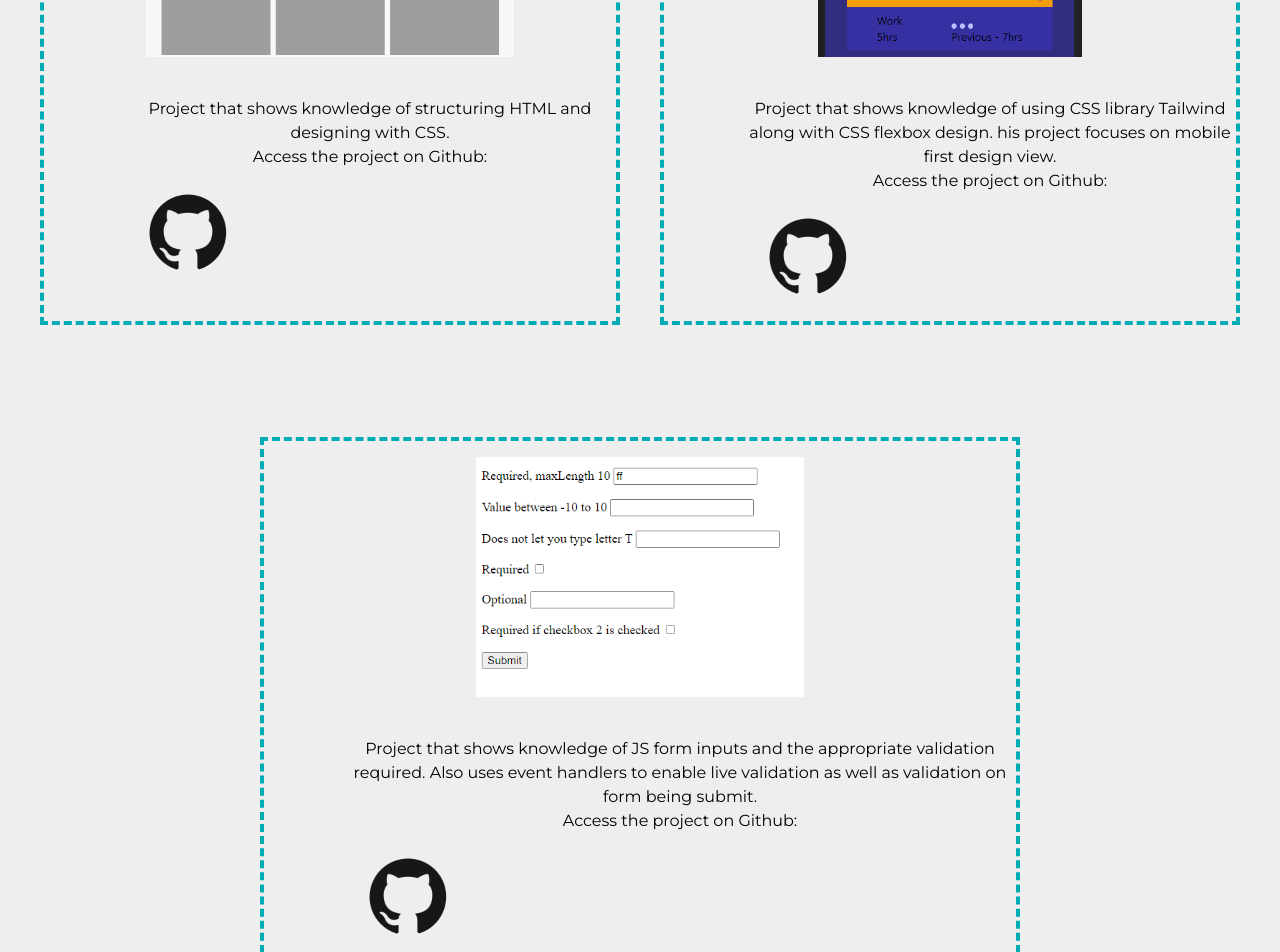
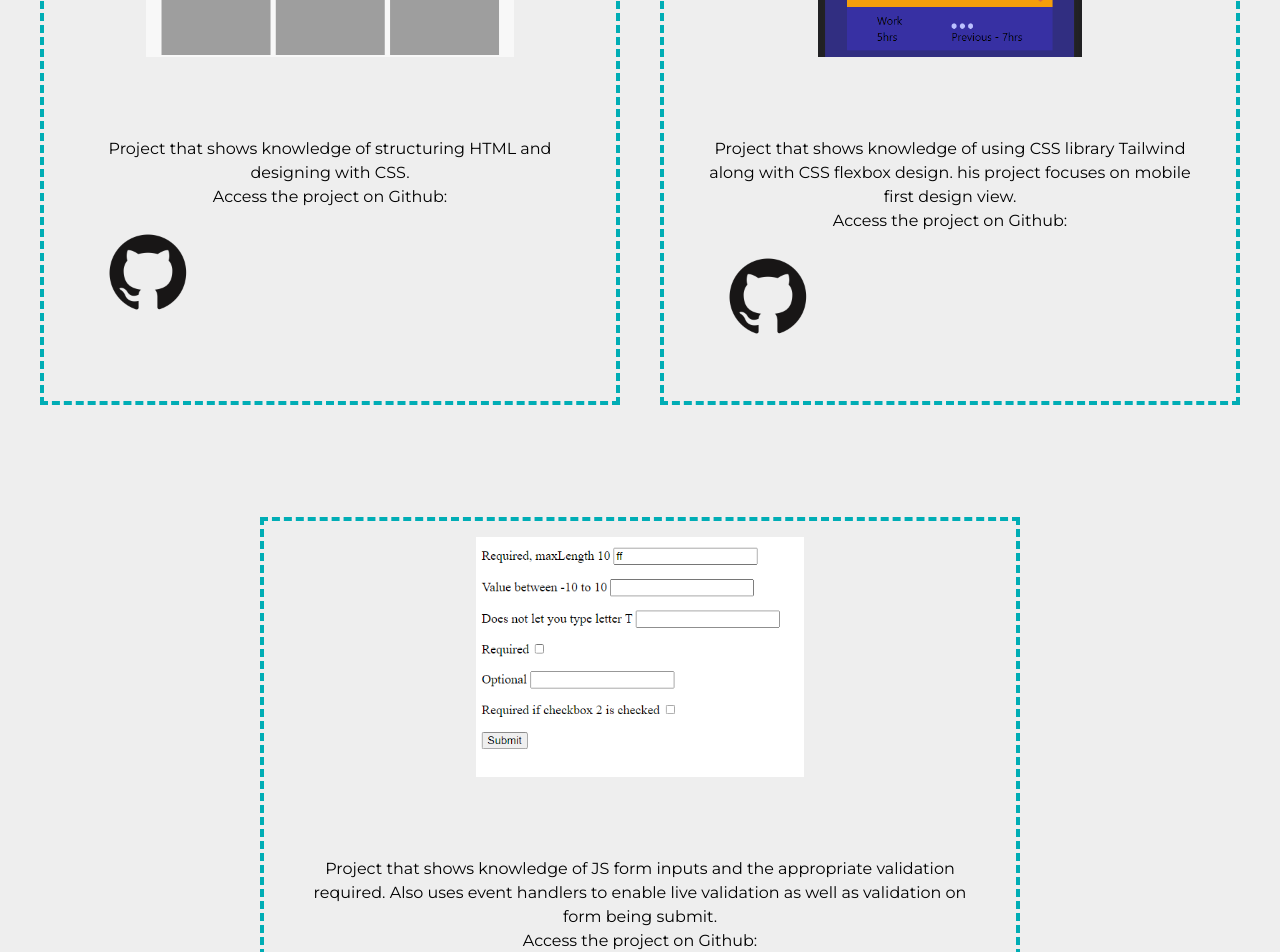
Before and after one commit to Callum-Xavi/updated-portfolio, a React (Create React App) app: page / in a window 1280 px wide. Shown: the part 1720-2672 px from the top of the page. Built offline with nearby package versions, Linux system fonts and the light colour scheme.

Commit message:
added equal margin around project descriptions

```diff
--- a/src/components/Main.jsx
+++ b/src/components/Main.jsx
@@ -35,7 +35,7 @@ export const Main = () => {
                             <img class="h-60 w-68 mb-10" src="images/cardsLayoutProject.PNG" alt="Shows image of cards layout website project" />
                         </div>
 
-                        <div class="flex flex-col justify-center max-w-xl ml-20">
+                        <div class="flex flex-col justify-center max-w-xl m-10">
                             <p>Project that shows knowledge of structuring HTML and designing with CSS.</p>
                             <p>Access the project on Github:</p>
                             <img class="h-32 w-32" src="images/iconGitHub.png" alt="Icon of GitHub which acts as link to project" />
@@ -47,7 +47,7 @@ export const Main = () => {
                             <img class="h-60 w-68 mb-10" src="images/TailwindDashboardProject.PNG" alt="Shows image of Tailwind website project" />
                         </div>
 
-                        <div class="flex flex-col justify-center max-w-xl ml-20">
+                        <div class="flex flex-col justify-center max-w-xl m-10">
                             <p>Project that shows knowledge of using CSS library Tailwind along with CSS flexbox design.
                                 his project focuses on mobile first design view.</p>
                             <p>Access the project on Github:</p>
@@ -64,7 +64,7 @@ export const Main = () => {
                             <img class="h-60 w-68 mb-10" src="images/JsValidation.PNG" alt="Shows image of Tailwind website project" />
                         </div>
 
-                        <div class="flex flex-col justify-center max-w-2xl ml-20">
+                        <div class="flex flex-col justify-center max-w-2xl m-10">
                             <p>Project that shows knowledge of JS form inputs and the appropriate validation required.
                                 Also uses event handlers to enable live validation as well as validation on form being submit.</p>
                             <p>Access the project on Github:</p>
```
